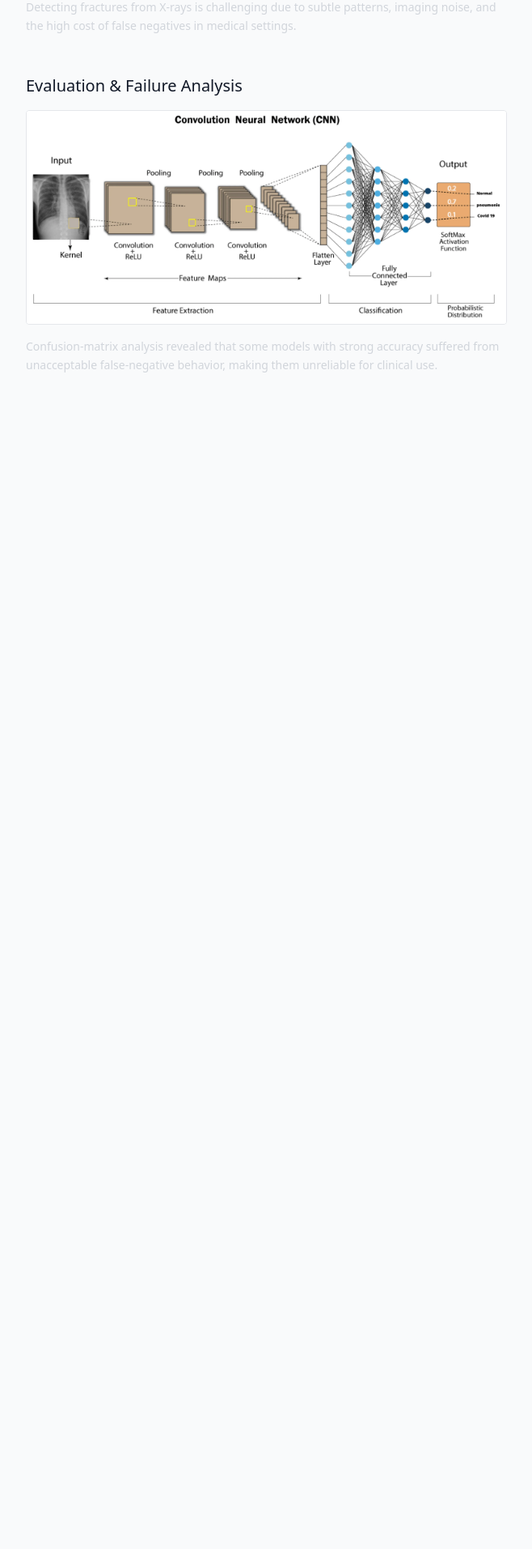
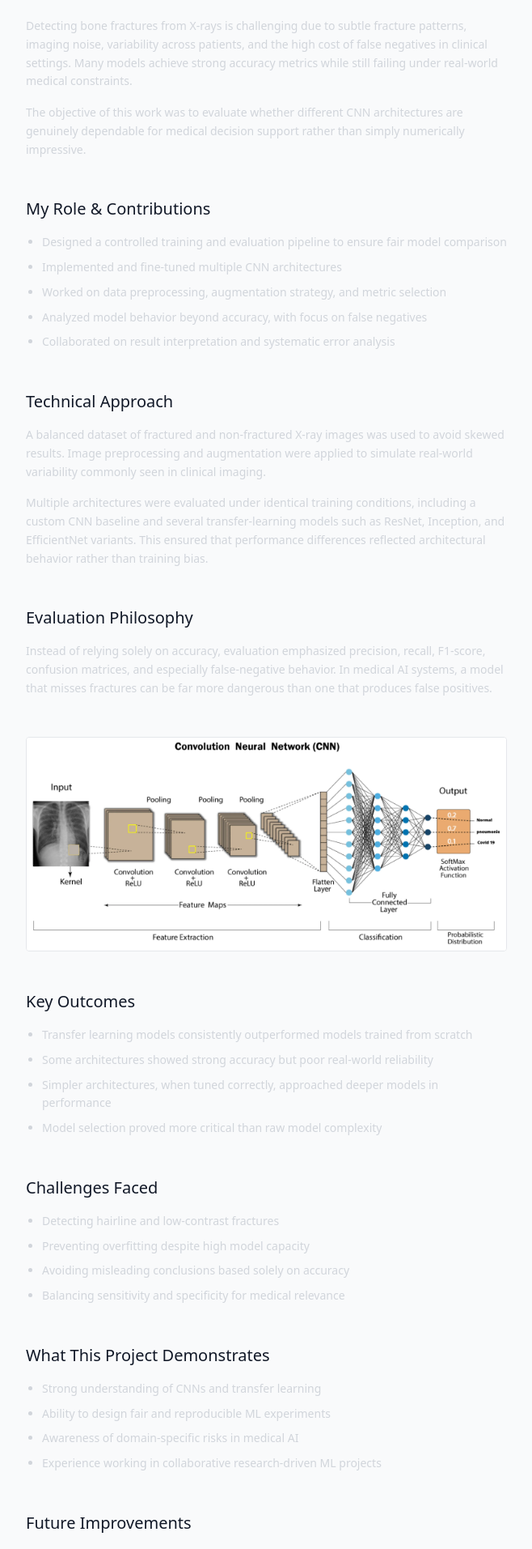
Before and after one commit to Anon675/portfolio, a Next.js app: page /research/bone-fracture in a window 1280 px wide. Shown: the part 387-2300 px from the top of the page at 81% size, without its empty margins (192-850 px from the left). Before the commit the page ends 898 px from the top, so only its background shows below. Built offline with nearby package versions, Linux system fonts and the light colour scheme.

Commit message:
Layout refactor: mobile + desktop responsive across app

```diff
--- a/app/page.tsx
+++ b/app/page.tsx
@@ -15,7 +15,7 @@ export default function HomePage() {
         </div>
 
         <Image
-          src="/images/profile/aman.jpg"
+          src="/images/profile/a.jpg"
           alt="Aman Shukla"
           width={240}
           height={240}
--- a/app/projects/page.tsx
+++ b/app/projects/page.tsx
@@ -1,72 +1,41 @@
-import Section from '@/components/Section'
+import Link from 'next/link'
 
-export default function MCQExtractionProjectPage() {
+export default function ProjectsPage() {
   return (
-    <Section title="Multimodal MCQ Extraction Pipeline from Classroom Videos">
-      <div className="mt-6 space-y-10">
+    <section className="space-y-12 max-w-prose">
 
-        <p className="max-w-prose text-sm leading-relaxed">
-          This project involved building an end-to-end machine learning pipeline
-          to extract structured multiple-choice questions (MCQs) from long
-          classroom teaching videos. The system was designed to operate under
-          real-world noise such as handwritten boards, erasing, camera motion,
-          and mixed Hindi–English text.
-        </p>
+      <h1 className="text-3xl font-semibold">
+        Projects
+      </h1>
 
-        <div className="space-y-3">
-          <h2 className="text-lg font-medium">
-            Project Overview
-          </h2>
-          <p className="max-w-prose text-sm leading-relaxed">
-            Unlike static documents, classroom videos contain information that
-            appears gradually, overlaps with solution steps, and often never exists
-            cleanly in a single frame. The goal of this project was to design a
-            robust ML pipeline capable of handling these constraints while
-            remaining fully automatic.
+      <div className="space-y-8">
+
+        <div className="space-y-2">
+          <Link
+            href="/projects/mcq-extraction"
+            className="text-lg font-medium inline-block"
+          >
+            Multimodal MCQ Extraction Pipeline
+          </Link>
+          <p className="text-sm leading-relaxed text-gray-300">
+            OCR-centric ML pipeline for extracting MCQs from classroom videos.
           </p>
         </div>
 
-        <div className="space-y-3">
-          <h2 className="text-lg font-medium">
-            System Architecture
-          </h2>
-          <ul className="list-disc pl-5 max-w-prose space-y-2 text-sm leading-relaxed">
-            <li>Frame sampling from long-duration lecture videos</li>
-            <li>OCR with Hindi–English character normalization</li>
-            <li>Temporal aggregation of repeated textual fragments</li>
-            <li>MCQ candidate line generation using frequency stabilization</li>
-            <li>Weakly supervised dataset construction</li>
-            <li>Binary classification for MCQ line filtering</li>
-            <li>Rule-based reconstruction and PDF generation</li>
-          </ul>
-        </div>
-
-        <div className="space-y-3">
-          <h2 className="text-lg font-medium">
-            My Role & Contributions
-          </h2>
-          <ul className="list-disc pl-5 max-w-prose space-y-2 text-sm leading-relaxed">
-            <li>Designed the end-to-end ML pipeline architecture</li>
-            <li>Implemented OCR normalization and temporal stabilization logic</li>
-            <li>Built weak supervision strategies for noisy candidate labeling</li>
-            <li>Trained and evaluated classifiers for MCQ filtering</li>
-            <li>Performed system-level debugging and reliability analysis</li>
-          </ul>
-        </div>
-
-        <div className="space-y-3">
-          <h2 className="text-lg font-medium">
-            Outcome
-          </h2>
-          <p className="max-w-prose text-sm leading-relaxed">
-            The pipeline achieved high recall in generating MCQ candidates, but
-            end-to-end reconstruction accuracy consistently plateaued around
-            20–30%. This behavior prompted deeper investigation rather than
-            further blind optimization.
+        <div className="space-y-2">
+          <Link
+            href="/projects/mern-chat"
+            className="text-lg font-medium inline-block"
+          >
+            Real-Time MERN Chat Application
+          </Link>
+          <p className="text-sm leading-relaxed text-gray-300">
+            Scalable chat system with authentication and real-time messaging.
           </p>
         </div>
 
       </div>
-    </Section>
+
+    </section>
   )
 }
--- a/app/research/bone-fracture/page.tsx
+++ b/app/research/bone-fracture/page.tsx
@@ -10,26 +10,75 @@ export default function BoneFractureResearchPage() {
 
       <p className="text-sm leading-relaxed text-gray-300">
         This research project was developed collaboratively as a deep learning–based
-        fracture detection system using X-ray images. The emphasis was on evaluation
-        rigor, failure analysis, and real-world medical constraints rather than
-        headline accuracy.
+        fracture detection system using X-ray images. The focus was not on building a
+        single high-accuracy model, but on systematic model comparison, evaluation
+        rigor, and understanding reliability constraints in medical AI systems.
       </p>
 
+      {/* Problem Statement */}
       <section className="space-y-4">
         <h2 className="text-xl font-medium">
           Problem Statement
         </h2>
         <p className="text-sm leading-relaxed text-gray-300">
-          Detecting fractures from X-rays is challenging due to subtle patterns,
-          imaging noise, and the high cost of false negatives in medical settings.
+          Detecting bone fractures from X-rays is challenging due to subtle fracture
+          patterns, imaging noise, variability across patients, and the high cost of
+          false negatives in clinical settings. Many models achieve strong accuracy
+          metrics while still failing under real-world medical constraints.
+        </p>
+        <p className="text-sm leading-relaxed text-gray-300">
+          The objective of this work was to evaluate whether different CNN
+          architectures are genuinely dependable for medical decision support rather
+          than simply numerically impressive.
         </p>
       </section>
 
+      {/* Role */}
       <section className="space-y-4">
         <h2 className="text-xl font-medium">
-          Evaluation & Failure Analysis
+          My Role & Contributions
         </h2>
+        <ul className="list-disc pl-5 space-y-2 text-sm leading-relaxed text-gray-300">
+          <li>Designed a controlled training and evaluation pipeline to ensure fair model comparison</li>
+          <li>Implemented and fine-tuned multiple CNN architectures</li>
+          <li>Worked on data preprocessing, augmentation strategy, and metric selection</li>
+          <li>Analyzed model behavior beyond accuracy, with focus on false negatives</li>
+          <li>Collaborated on result interpretation and systematic error analysis</li>
+        </ul>
+      </section>
 
+      {/* Technical Approach */}
+      <section className="space-y-4">
+        <h2 className="text-xl font-medium">
+          Technical Approach
+        </h2>
+        <p className="text-sm leading-relaxed text-gray-300">
+          A balanced dataset of fractured and non-fractured X-ray images was used to
+          avoid skewed results. Image preprocessing and augmentation were applied to
+          simulate real-world variability commonly seen in clinical imaging.
+        </p>
+        <p className="text-sm leading-relaxed text-gray-300">
+          Multiple architectures were evaluated under identical training conditions,
+          including a custom CNN baseline and several transfer-learning models such as
+          ResNet, Inception, and EfficientNet variants. This ensured that performance
+          differences reflected architectural behavior rather than training bias.
+        </p>
+      </section>
+
+      {/* Evaluation Philosophy */}
+      <section className="space-y-4">
+        <h2 className="text-xl font-medium">
+          Evaluation Philosophy
+        </h2>
+        <p className="text-sm leading-relaxed text-gray-300">
+          Instead of relying solely on accuracy, evaluation emphasized precision,
+          recall, F1-score, confusion matrices, and especially false-negative behavior.
+          In medical AI systems, a model that misses fractures can be far more dangerous
+          than one that produces false positives.
+        </p>
+      </section>
+
+      {/* Image */}
       <div className="w-full overflow-hidden">
         <Image
           src="/images/research/confusion-matrix-comparison.png"
@@ -40,11 +89,55 @@ export default function BoneFractureResearchPage() {
         />
       </div>
 
-        <p className="text-sm leading-relaxed text-gray-300">
-          Confusion-matrix analysis revealed that some models with strong accuracy
-          suffered from unacceptable false-negative behavior, making them unreliable
-          for clinical use.
-        </p>
+      {/* Outcomes */}
+      <section className="space-y-4">
+        <h2 className="text-xl font-medium">
+          Key Outcomes
+        </h2>
+        <ul className="list-disc pl-5 space-y-2 text-sm leading-relaxed text-gray-300">
+          <li>Transfer learning models consistently outperformed models trained from scratch</li>
+          <li>Some architectures showed strong accuracy but poor real-world reliability</li>
+          <li>Simpler architectures, when tuned correctly, approached deeper models in performance</li>
+          <li>Model selection proved more critical than raw model complexity</li>
+        </ul>
+      </section>
+
+      {/* Challenges */}
+      <section className="space-y-4">
+        <h2 className="text-xl font-medium">
+          Challenges Faced
+        </h2>
+        <ul className="list-disc pl-5 space-y-2 text-sm leading-relaxed text-gray-300">
+          <li>Detecting hairline and low-contrast fractures</li>
+          <li>Preventing overfitting despite high model capacity</li>
+          <li>Avoiding misleading conclusions based solely on accuracy</li>
+          <li>Balancing sensitivity and specificity for medical relevance</li>
+        </ul>
+      </section>
+
+      {/* What This Demonstrates */}
+      <section className="space-y-4">
+        <h2 className="text-xl font-medium">
+          What This Project Demonstrates
+        </h2>
+        <ul className="list-disc pl-5 space-y-2 text-sm leading-relaxed text-gray-300">
+          <li>Strong understanding of CNNs and transfer learning</li>
+          <li>Ability to design fair and reproducible ML experiments</li>
+          <li>Awareness of domain-specific risks in medical AI</li>
+          <li>Experience working in collaborative research-driven ML projects</li>
+        </ul>
+      </section>
+
+      {/* Future Work */}
+      <section className="space-y-4">
+        <h2 className="text-xl font-medium">
+          Future Improvements
+        </h2>
+        <ul className="list-disc pl-5 space-y-2 text-sm leading-relaxed text-gray-300">
+          <li>Fracture localization using object detection or segmentation</li>
+          <li>Integration of explainability tools such as Grad-CAM</li>
+          <li>Validation on multi-source clinical datasets</li>
+        </ul>
       </section>
 
     </section>
--- a/app/research/page.tsx
+++ b/app/research/page.tsx
@@ -1,35 +1,44 @@
-import Image from 'next/image'
+import Section from '@/components/Section'
+import Link from 'next/link'
 
-export default function HomePage() {
+export default function ResearchPage() {
   return (
-    <section className="space-y-10">
+    <Section title="Research">
+      <div className="mt-6 space-y-10 max-w-prose">
 
-      <div className="grid grid-cols-1 md:grid-cols-3 gap-8 items-start md:items-center">
-
-        <div className="md:col-span-2 space-y-4">
-          <h1 className="text-3xl font-semibold">
-            Aman Shukla
-          </h1>
-          <p className="text-sm leading-relaxed text-gray-300">
-            Machine Learning practitioner with experience in applied ML systems,
-            research-oriented experimentation, and real-world pipeline design.
-            My work focuses on evaluation rigor, system reliability, and knowing
-            where automation breaks down.
+        <div className="space-y-2">
+          <h2 className="text-lg font-medium">
+            Bone Fracture Detection from X-ray Images
+          </h2>
+          <p className="text-sm leading-relaxed">
+            A comparative deep learning study on CNN architectures for
+            fracture detection, with emphasis on reliability and evaluation.
           </p>
+          <Link
+            href="/research/bone-fracture"
+            className="underline inline-block text-sm"
+          >
+            Read research →
+          </Link>
         </div>
 
-        <div className="flex justify-center md:justify-end">
-          <Image
-            src="/images/profile/aman.jpg"
-            alt="Aman Shukla"
-            width={240}
-            height={240}
-            className="rounded-full"
-          />
+        <div className="space-y-2">
+          <h2 className="text-lg font-medium">
+            Limits of Automatic MCQ Reconstruction
+          </h2>
+          <p className="text-sm leading-relaxed">
+            A case study analyzing why OCR-centric pipelines fail under
+            classroom board video ambiguity.
+          </p>
+          <Link
+            href="/research/mcq-extraction"
+            className="underline inline-block text-sm"
+          >
+            Read case study →
+          </Link>
         </div>
 
       </div>
-
-    </section>
+    </Section>
   )
 }
```
Also changed, not shown: 1 other file (tests, documents, lock files or other folders). Lines whose indentation alone changed are shown as unchanged.
